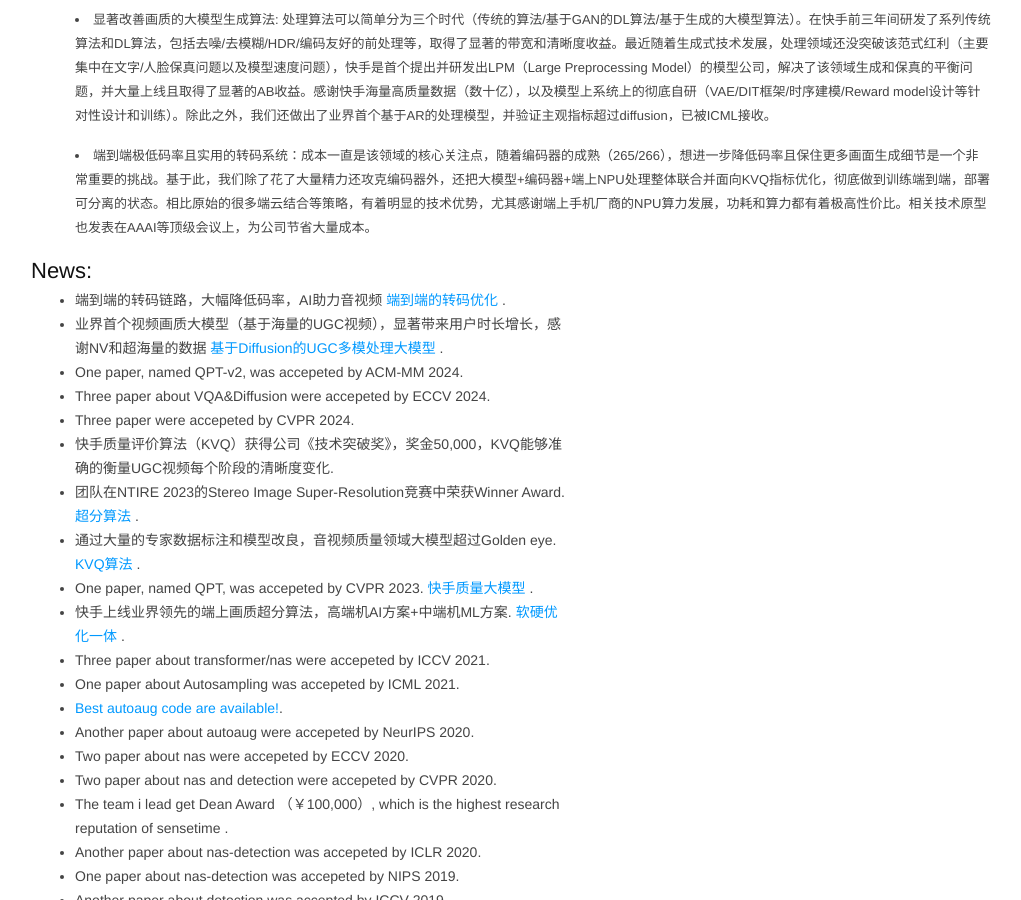
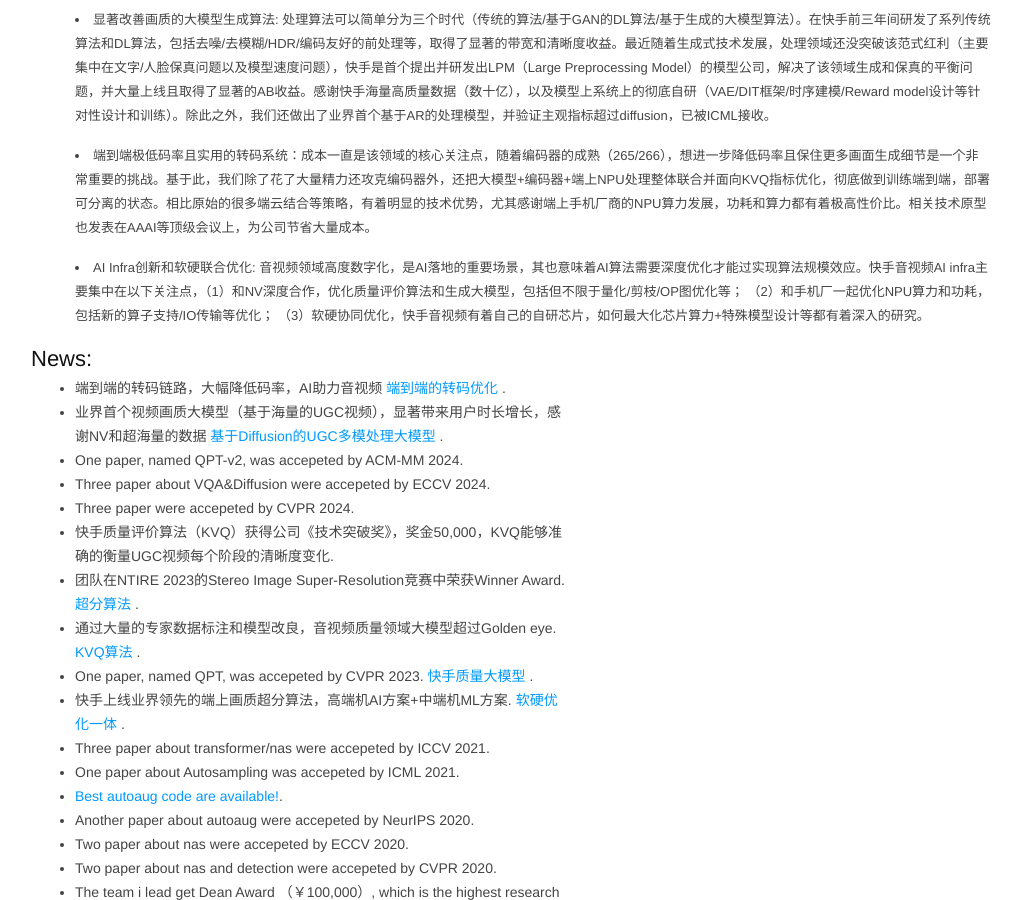
Before and after one commit to msunming/msunming.github.io, a Jekyll site: the page index.html, which Jekyll copies as it is, in a window 1280 px wide and 900 px high, scrolled down 956 px. Shown: the whole window, without its empty margins (129-1150 px from the left). Built offline with Jekyll 4.4.1, drawn with Linux system fonts in a browser that asks for light colours.

Commit message:
Update index.html

```diff
--- a/index.html
+++ b/index.html
@@ -472,7 +472,14 @@ pre .markdown .emphasis {
 	    	<li> 显著改善画质的大模型生成算法: 处理算法可以简单分为三个时代（传统的算法/基于GAN的DL算法/基于生成的大模型算法）。在快手前三年间研发了系列传统算法和DL算法，包括去噪/去模糊/HDR/编码友好的前处理等，取得了显著的带宽和清晰度收益。最近随着生成式技术发展，处理领域还没突破该范式红利（主要集中在文字/人脸保真问题以及模型速度问题），快手是首个提出并研发出LPM（Large Preprocessing Model）的模型公司，解决了该领域生成和保真的平衡问题，并大量上线且取得了显著的AB收益。感谢快手海量高质量数据（数十亿），以及模型上系统上的彻底自研（VAE/DIT框架/时序建模/Reward model设计等针对性设计和训练）。除此之外，我们还做出了业界首个基于AR的处理模型，并验证主观指标超过diffusion，已被ICML接收。 </li>
 		</p>
 
+		<p>
 	    	<li> 端到端极低码率且实用的转码系统：成本一直是该领域的核心关注点，随着编码器的成熟（265/266），想进一步降低码率且保住更多画面生成细节是一个非常重要的挑战。基于此，我们除了花了大量精力还攻克编码器外，还把大模型+编码器+端上NPU处理整体联合并面向KVQ指标优化，彻底做到训练端到端，部署可分离的状态。相比原始的很多端云结合等策略，有着明显的技术优势，尤其感谢端上手机厂商的NPU算力发展，功耗和算力都有着极高性价比。相关技术原型也发表在AAAI等顶级会议上，为公司节省大量成本。 </li>
+		</p>
+
+		<p>
+		<li> AI Infra创新和软硬联合优化: 音视频领域高度数字化，是AI落地的重要场景，其也意味着AI算法需要深度优化才能过实现算法规模效应。快手音视频AI infra主要集中在以下关注点，（1）和NV深度合作，优化质量评价算法和生成大模型，包括但不限于量化/剪枝/OP图优化等； （2）和手机厂一起优化NPU算力和功耗，包括新的算子支持/IO传输等优化； （3）软硬协同优化，快手音视频有着自己的自研芯片，如何最大化芯片算力+特殊模型设计等都有着深入的研究。</li>
+		</p>
+
 		</ul>
 		</div>
 
```
